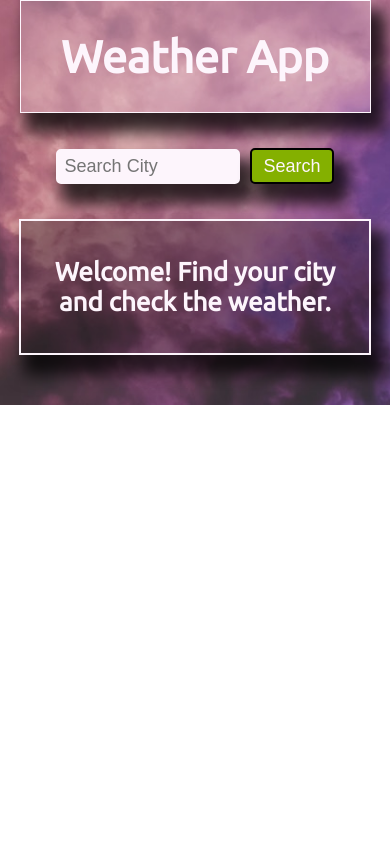
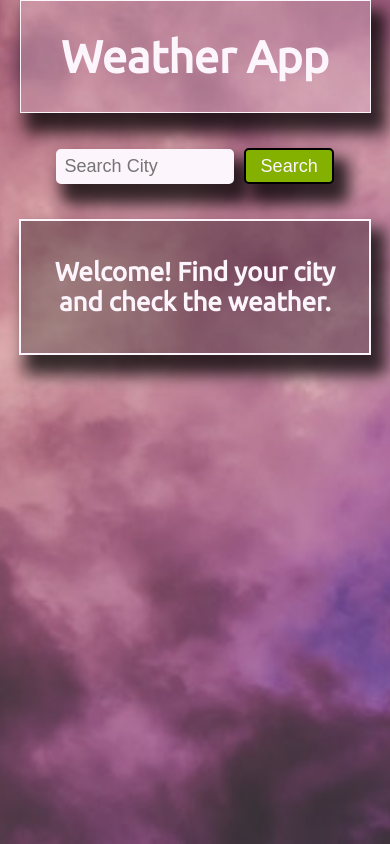
Before and after one commit to mateuszlubianka1993/weather-app-react, a React (Create React App) app: page / in a window 390 px wide. Built offline with nearby package versions, Linux system fonts and the light colour scheme.

Commit message:
update css

```diff
--- a/src/components/SearchBarRWD.css
+++ b/src/components/SearchBarRWD.css
@@ -51,9 +51,9 @@
         width: 95%;
     }
     .searchBar-container input {
-        width: 65%;
+        width: 63%;
     }
     .searchBar-container button {
-        width: 30%;
+        width: 32%;
     }
 }
--- a/src/index.css
+++ b/src/index.css
@@ -1,6 +1,7 @@
 body {
   margin: 0;
   padding: 0;
+  height: 100vh;
   background-image: url("./img/abstract-art-background-1040473.jpg");
   background-size: cover;
   background-position: center;
```
